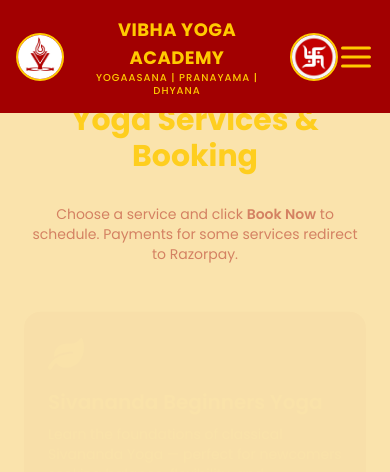
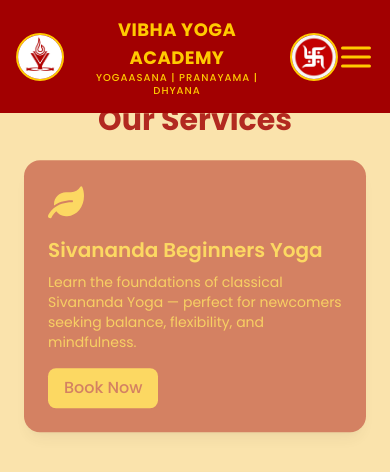
Before and after one commit to siva865/vibha-yoga-academy, a React (Vite) app in the folder Frontend/vite-project/: page /services in a window 390 px wide. Shown: the top 472 px of the page. Built offline with nearby package versions, Linux system fonts and the light colour scheme.

Commit message:
updated frontend

```diff
--- a/Frontend/vite-project/src/Components/Service.jsx
+++ b/Frontend/vite-project/src/Components/Service.jsx
@@ -348,15 +348,12 @@ export default function YogaBookingPage() {
       <motion.div initial="hidden" animate="visible" variants={pageVariants}>
         <motion.h1
           variants={cardVariants}
-          className="text-3xl md:text-4xl font-bold mb-6 text-[#FFCA00]"
+          className="text-3xl md:text-4xl font-bold mb-4 text-[#A20001]"
           style={{ textAlign: "center" }}
         >
-          Yoga Services & Booking
+          Our Services
         </motion.h1>
 
-        <motion.p variants={cardVariants} className="text-center mb-8 text-sm text-[#A20001] opacity-90">
-          Choose a service and click <span className="font-semibold">Book Now</span> to schedule. Payments for some services redirect to Razorpay.
-        </motion.p>
 
         <motion.div className="grid gap-6 grid-cols-1 sm:grid-cols-2 lg:grid-cols-3">
           {services.map((s, i) => (
@@ -426,7 +423,7 @@ export default function YogaBookingPage() {
                         value={formData.name}
                         onChange={(e) => handleChange("name", e.target.value)}
                         className={`mt-1 block w-full rounded-md p-2 border ${errors.name ? 'border-red-500' : 'border-[#A20001]'} bg-white`}
-                        placeholder="Your full name"
+                        placeholder="Your full name"v
                       />
                       {errors.name && <p className="text-xs text-red-600 mt-1">{errors.name}</p>}
                     </div>
```
